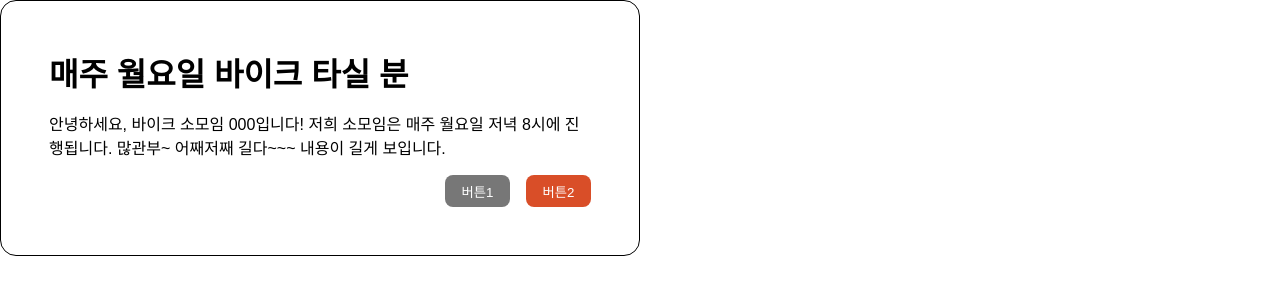
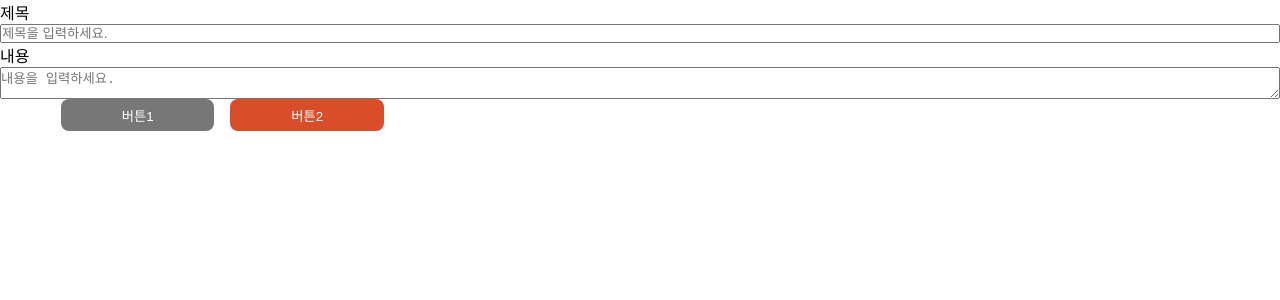
Before and after one commit to Toy2-Team3/sweety, a React (Create React App) app: page / in a window 1280 px wide. Shown: the top 300 px of the page. Built offline with nearby package versions, Linux system fonts and the light colour scheme.

Commit message:
Feat:커뮤니티 모달 디자인 완료

```diff
--- a/src/components/community/community-create-item/CommunityCreateItem.tsx
+++ b/src/components/community/community-create-item/CommunityCreateItem.tsx
@@ -1,7 +1,24 @@
 import React from 'react';
+import CommunityItemButtons from '../Community-item-buttons/CommunityItemButtons';
+import styled from 'styled-components';
+
+const InputForm = styled.form`
+  display: flex;
+  flex-direction: column;
+`;
 
 const CommunityCreateItem = () => {
-  return <div>CommunityCreateItem</div>;
+  return (
+    <div>
+      <InputForm>
+        <label>제목</label>
+        <input type="text" placeholder="제목을 입력하세요." />
+        <label>내용</label>
+        <textarea placeholder="내용을 입력하세요." />
+      </InputForm>
+      <CommunityItemButtons />
+    </div>
+  );
 };
 
 export default CommunityCreateItem;
--- a/src/components/community/community-modal/CommunityModal.tsx
+++ b/src/components/community/community-modal/CommunityModal.tsx
@@ -1,6 +1,12 @@
 import React from 'react';
 import styled from 'styled-components';
 import CommunityItemButtons from '../Community-item-buttons/CommunityItemButtons';
+import Close from '../../../assets/close.png';
+
+const Modal = styled.div`
+  width: 100vw;
+  height: 100vh;
+`;
 
 const ModalWrapper = styled.div`
   max-height: 20rem;
@@ -18,16 +24,31 @@ const ModalWrapper = styled.div`
   /* border: transparent; */
   border-radius: 1rem;
 
+  position: relative;
+
   div {
     display: flex;
     justify-content: right;
   }
 `;
 
+const CloseButton = styled.div`
+  position: absolute;
+  right: 1rem;
+  top: 1rem;
+
+  img {
+    width: 20px;
+  }
+`;
+
 const CommunityModal = () => {
   return (
-    <div style={{ width: '100vw', height: '100vh' }}>
+    <Modal>
       <ModalWrapper>
+        <CloseButton>
+          <img src={Close} />
+        </CloseButton>
         <h1>매주 월요일 바이크 타실 분</h1>
         <p>
           안녕하세요, 바이크 소모임 000입니다! 저희 소모임은 매주 월요일 저녁
@@ -37,7 +58,7 @@ const CommunityModal = () => {
           <CommunityItemButtons />
         </div>
       </ModalWrapper>
-    </div>
+    </Modal>
   );
 };
 
--- a/src/components/community/index.tsx
+++ b/src/components/community/index.tsx
@@ -1,6 +1,7 @@
 import React from 'react';
+import CommunityCreateItem from './community-create-item/CommunityCreateItem';
 // import CommunityItem from './community-item/CommunityItem';
-import CommunityModal from './community-modal/CommunityModal';
+// import CommunityModal from './community-modal/CommunityModal';
 
 const index = () => {
   return (
@@ -9,7 +10,8 @@ const index = () => {
       {/* <CommunityItem />
       <CommunityItem />
       <CommunityItem /> */}
-      <CommunityModal />
+      {/* <CommunityModal /> */}
+      <CommunityCreateItem />
     </div>
   );
 };
```
Also changed, not shown: src/assets/close.png (added).
